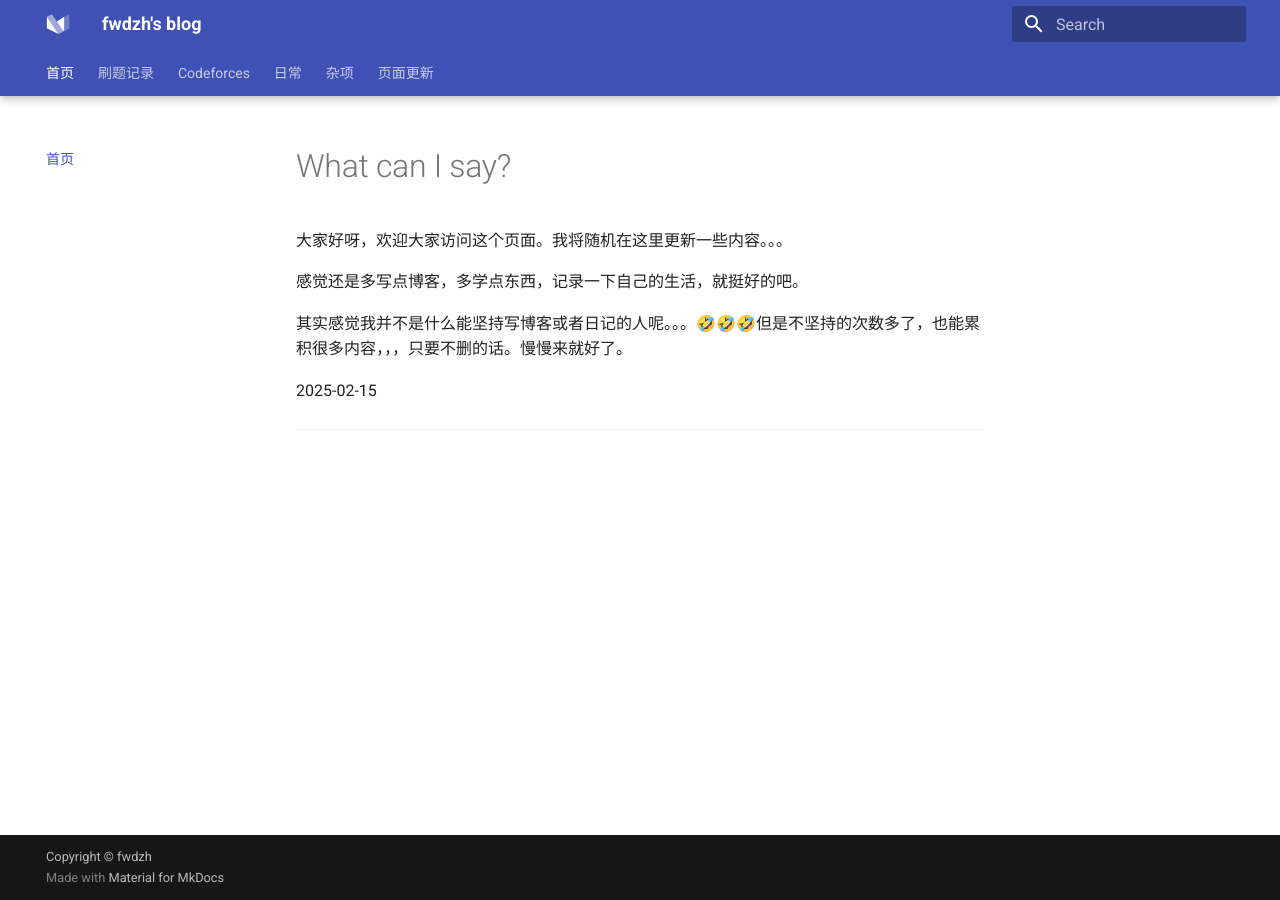
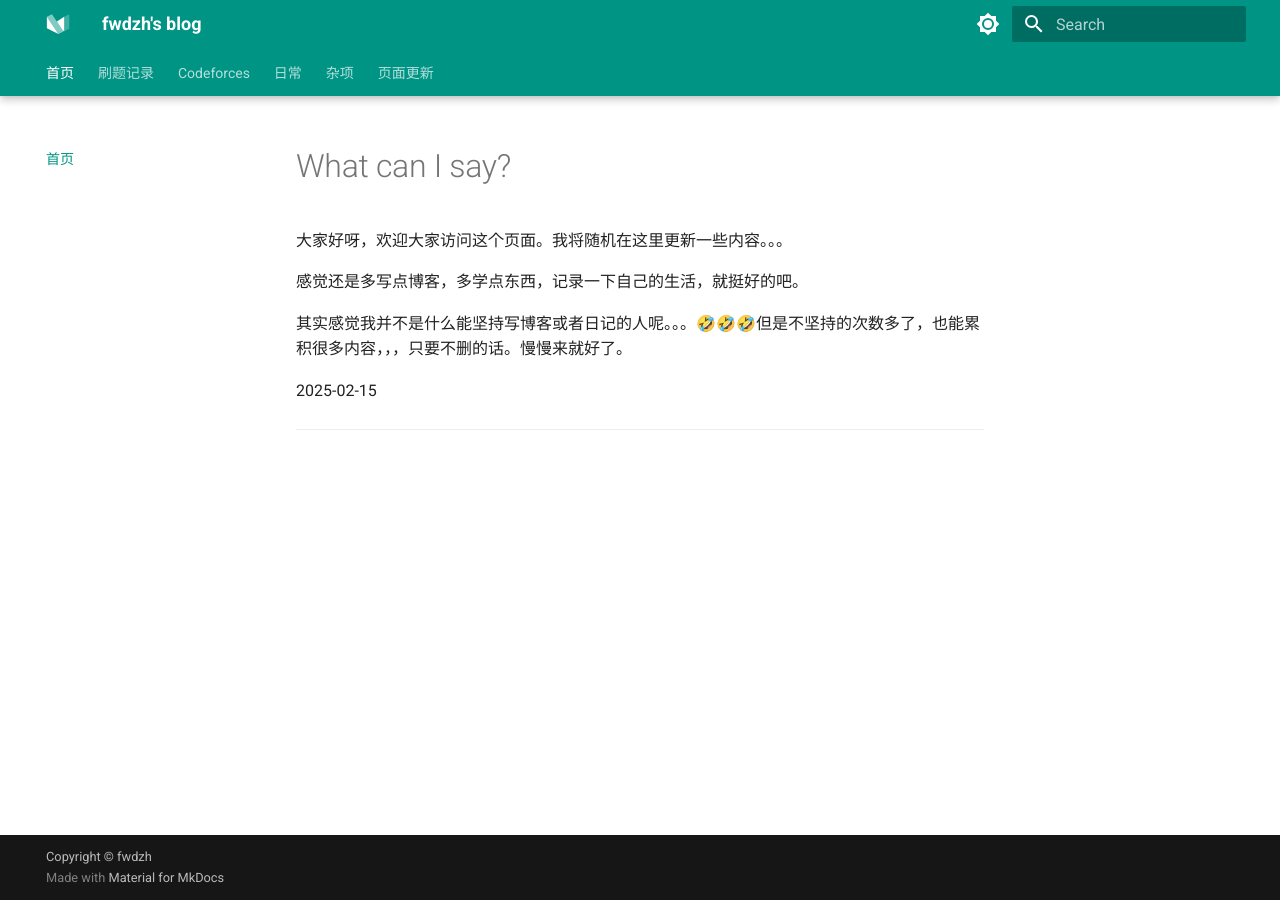
Before and after one commit to sakdiDSDSDF/sakdiDSDSDF, an MkDocs documentation site: the page built from docs/index.md, in a window 1280 px wide. Built offline with MkDocs 1.6.1 and Material for MkDocs 9.7.7, drawn with Linux system fonts in a browser that asks for light colours.

Commit message:
change theme

```diff
--- a/mkdocs.yml
+++ b/mkdocs.yml
@@ -41,10 +41,28 @@
     - search.highlight
     - search.share
     - search.suggest
+  # palette:
+  #   scheme: default
+  #   primary: indigo
+  #   accent: indigo
   palette:
-    scheme: default
-    primary: indigo
-    accent: indigo
+    # 亮色模式
+    - media: "(prefers-color-scheme: light)"
+      scheme: default
+      primary: teal       # 使用清新的蓝绿色作为主色
+      accent: pink       # 用粉色作为强调色，形成鲜明对比
+      toggle:
+        icon: material/brightness-7
+        name: 切换至深色模式
+
+    # 深色模式
+    - media: "(prefers-color-scheme: dark)"
+      scheme: slate
+      primary: deep purple  # 深紫色在暗色主题下很优雅
+      accent: amber        # 琥珀色作为强调色，提供温暖的视觉效果
+      toggle:
+        icon: material/brightness-4
+        name: 切换至亮色模式
   font:
     text: Roboto
     code: Roboto Mono
```
